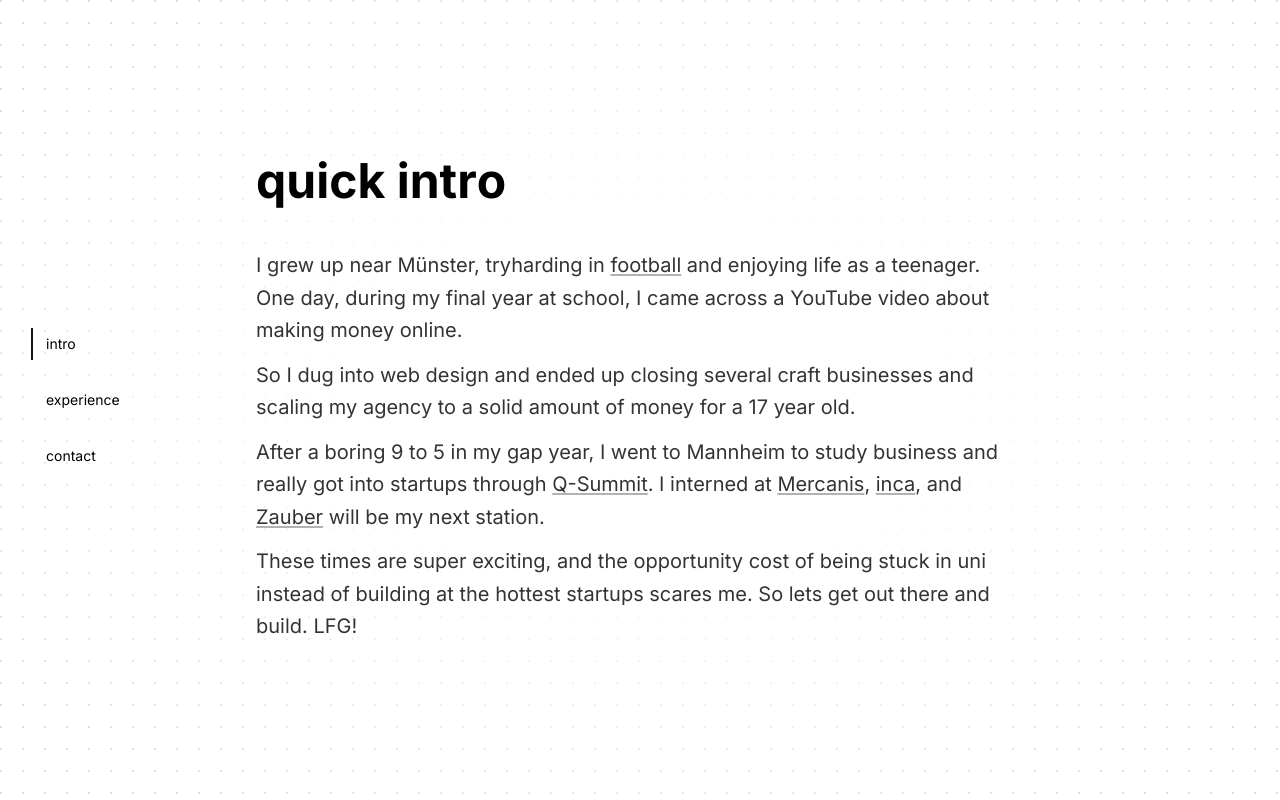
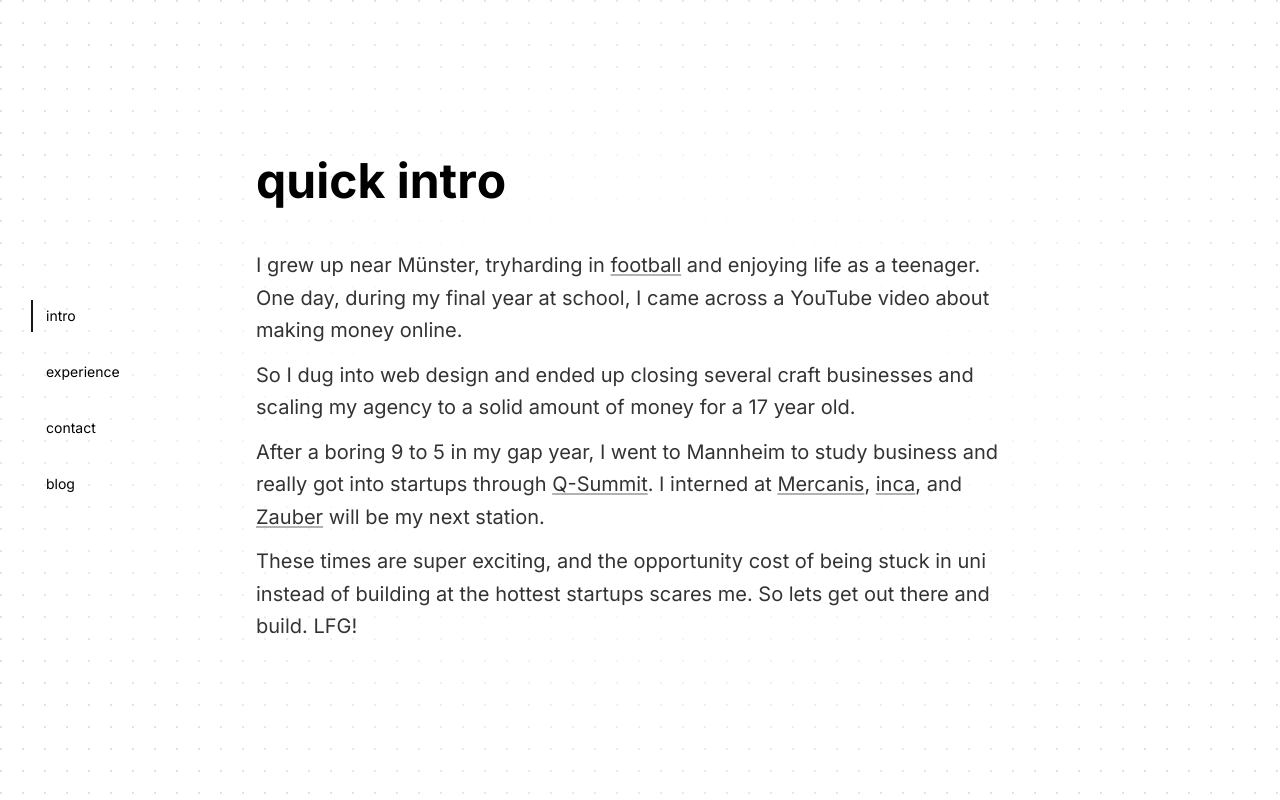
Before and after one commit to ciarannor-0705/ciaran-norris.com, a Next.js app: page / in a window 1280 px wide. Built offline with nearby package versions, Linux system fonts and the light colour scheme.

Commit message:
add blog section to sidebar nav

```diff
--- a/components/demo.tsx
+++ b/components/demo.tsx
@@ -13,6 +13,7 @@ import { BlurFade } from "@/components/ui/blur-fade"
 import HeroBadge from "@/components/ui/hero-badge"
 import { TestimonialCarousel } from "@/components/ui/testimonial"
 import { Avatar, AvatarImage, AvatarFallback } from "@/components/ui/avatar"
+import BlogCard from "@/components/ui/blog-cards"
 
 
 const PersonHoverName = ({ name, photo, fallback, linkedin }: { name: string; photo: string; fallback: string; linkedin: string }) => {
@@ -319,6 +320,25 @@ const ContactContent = () => (
   </div>
 )
 
+const blogPosts = [
+  { title: "Coming soon", date: "2025", description: "Stay tuned." },
+]
+
+const BlogContent = () => (
+  <div className="flex flex-col gap-3">
+    <h1 className="mb-8 text-left" style={interStyle}>
+      <BlurTextEffect className="text-3xl md:text-5xl font-bold text-black">
+        blog
+      </BlurTextEffect>
+    </h1>
+    <div className="flex flex-col">
+      {blogPosts.map((post, i) => (
+        <BlogCard key={i} title={post.title} date={post.date} description={post.description} />
+      ))}
+    </div>
+  </div>
+)
+
 const tabStyle = {
   fontFamily: "var(--font-inter), sans-serif",
   fontWeight: 500,
@@ -407,6 +427,7 @@ const DemoOne = () => {
                   <TabsTab value="story" style={tabStyle}>intro</TabsTab>
                   <TabsTab value="experience" style={tabStyle}>experience</TabsTab>
                   <TabsTab value="contact" style={tabStyle}>contact</TabsTab>
+                  <TabsTab value="blog" style={tabStyle}>blog</TabsTab>
                 </TabsList>
               </div>
 
@@ -416,12 +437,13 @@ const DemoOne = () => {
                   <TabsPanel value="story"><StoryContent onOpenExperience={handleOpenExperience} /></TabsPanel>
                   <TabsPanel value="experience"><ExperienceContent openId={openId} setOpenId={setOpenId} /></TabsPanel>
                   <TabsPanel value="contact"><ContactContent /></TabsPanel>
+                  <TabsPanel value="blog"><BlogContent /></TabsPanel>
                 </div>
               </div>
             </Tabs>
             {/* Mobile bottom nav — plain buttons, outside Tabs */}
             <div className="md:hidden fixed bottom-0 left-0 right-0 z-50 flex justify-center gap-8 pb-6">
-              {["story", "experience", "contact"].map((tab) => (
+              {["story", "experience", "contact", "blog"].map((tab) => (
                 <button
                   key={tab}
                   onClick={() => { if (tab === activeTab && tab === "experience") { setOpenId(null); } else { setActiveTab(tab); setOpenId(null); } }}
--- /dev/null
+++ b/components/ui/blog-cards.tsx
@@ -0,0 +1,20 @@
+interface BlogCardProps {
+  title: string
+  date: string
+  description: string
+}
+
+const BlogCard = ({ title, date, description }: BlogCardProps) => {
+  return (
+    <div className="w-full p-4 space-y-1 group hover:cursor-pointer">
+      <div className="flex justify-center gap-1 items-end relative">
+        <div className="text-xl font-bold whitespace-nowrap text-black group-hover:text-black/50 transition-all duration-300">{title}</div>
+        <span className="w-full border-b border-dashed border-black/20 group-hover:border-black/40 mb-[6px] transition-all duration-300"></span>
+        <div className="text-black/40 whitespace-nowrap uppercase font-mono text-xs group-hover:text-black/60 transition-all duration-300">{date}</div>
+      </div>
+      <div className="text-black/50 text-base group-hover:text-black/70 transition-all duration-300">{description}</div>
+    </div>
+  )
+}
+
+export default BlogCard
```
